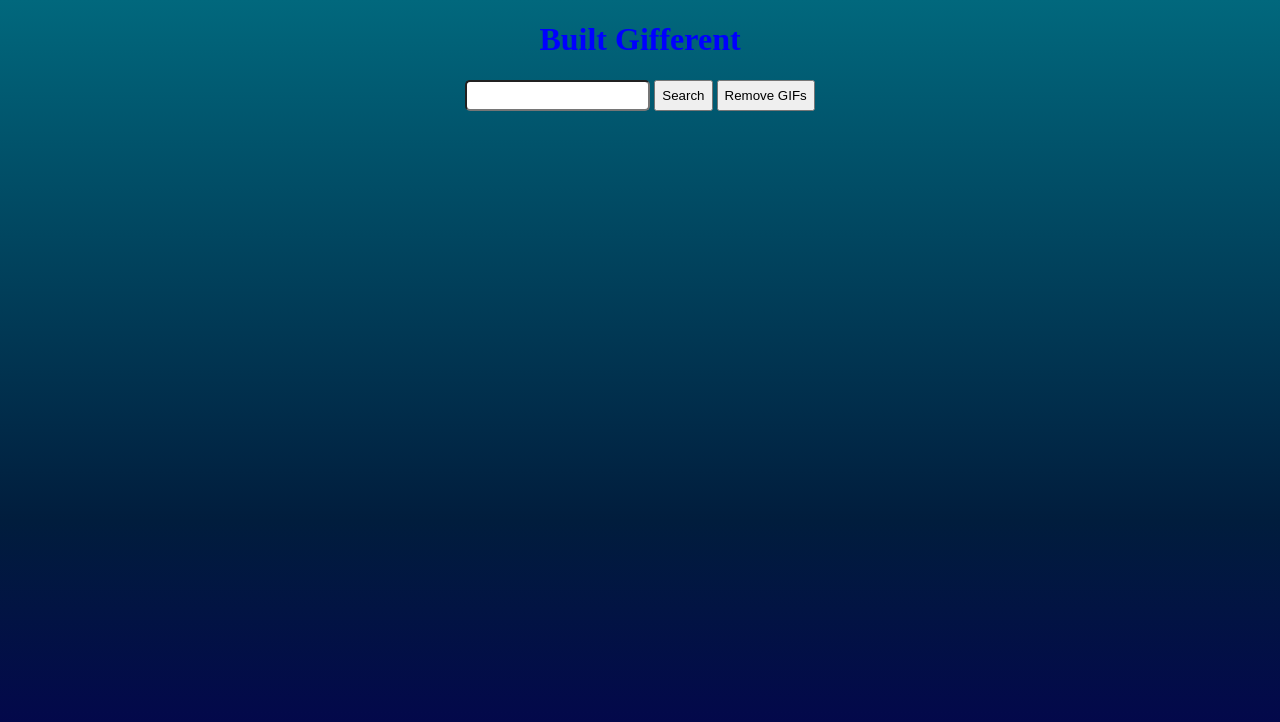
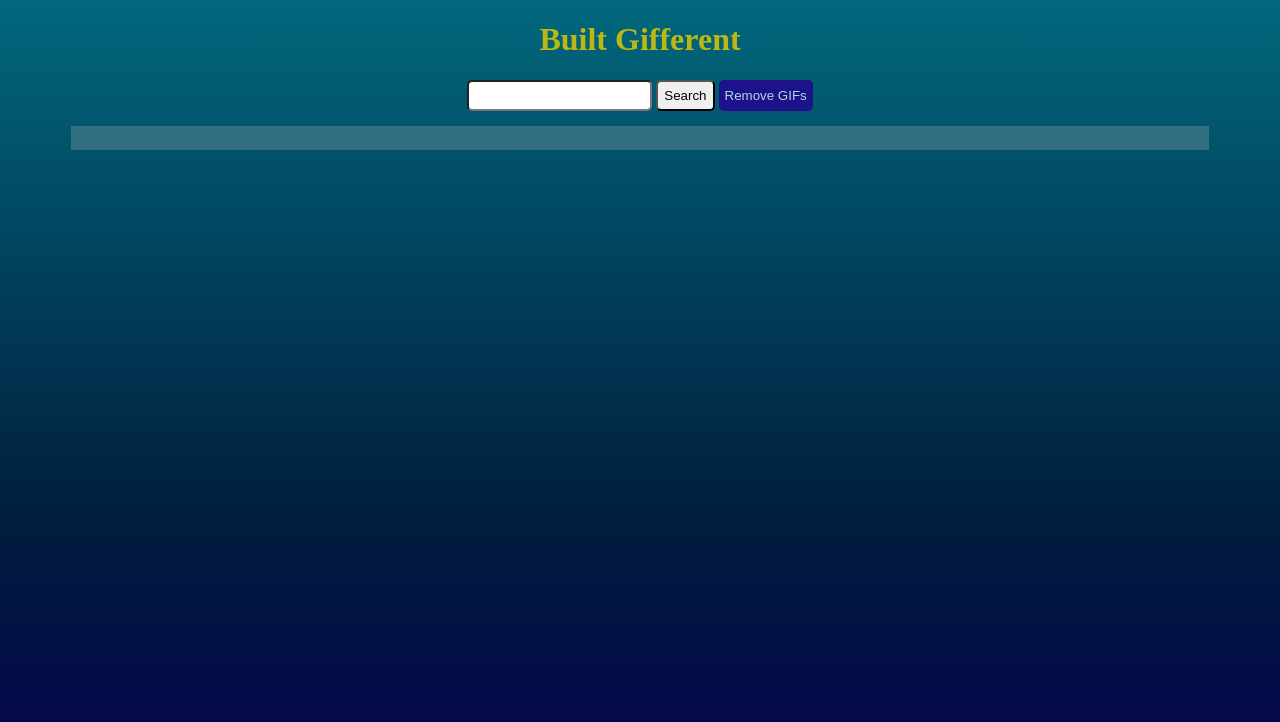
Before and after one commit to Bbullinger/giphy-party, a plain HTML site: page index.html in a window 1280 px wide. Drawn offline with nearby package versions, Linux system fonts and the light colour scheme.

Commit message:
some more work

```diff
--- a/app.css
+++ b/app.css
@@ -10,7 +10,7 @@ body {
 }
 h1 {
   text-align: Center;
-  color: blue;
+  color: rgb(187, 184, 21);
 }
 #gifSearch {
   margin-bottom: 15px;
@@ -22,4 +22,17 @@ h1 {
 #formSubmit,
 #removeGIFs {
   height: 31px;
+  border-radius: 5px;
 }
+#removeGIFs {
+  background: rgb(30, 18, 138);
+  border: rgb(30, 18, 138);
+  color: lightblue;
+}
+#gifContainer {
+  margin-left: 5%;
+  margin-right: 5%;
+  background: rgba(162, 176, 179, 0.3);
+  padding-top: 12px;
+  padding-bottom: 12px;
+}
--- a/app.js
+++ b/app.js
@@ -28,3 +28,5 @@ gifSearch.addEventListener("submit", function (e) {
   userSearch(userInput.value);
   userInput.value = "";
 });
+
+removeGIFs.addEventListener("click", function () {});
```
